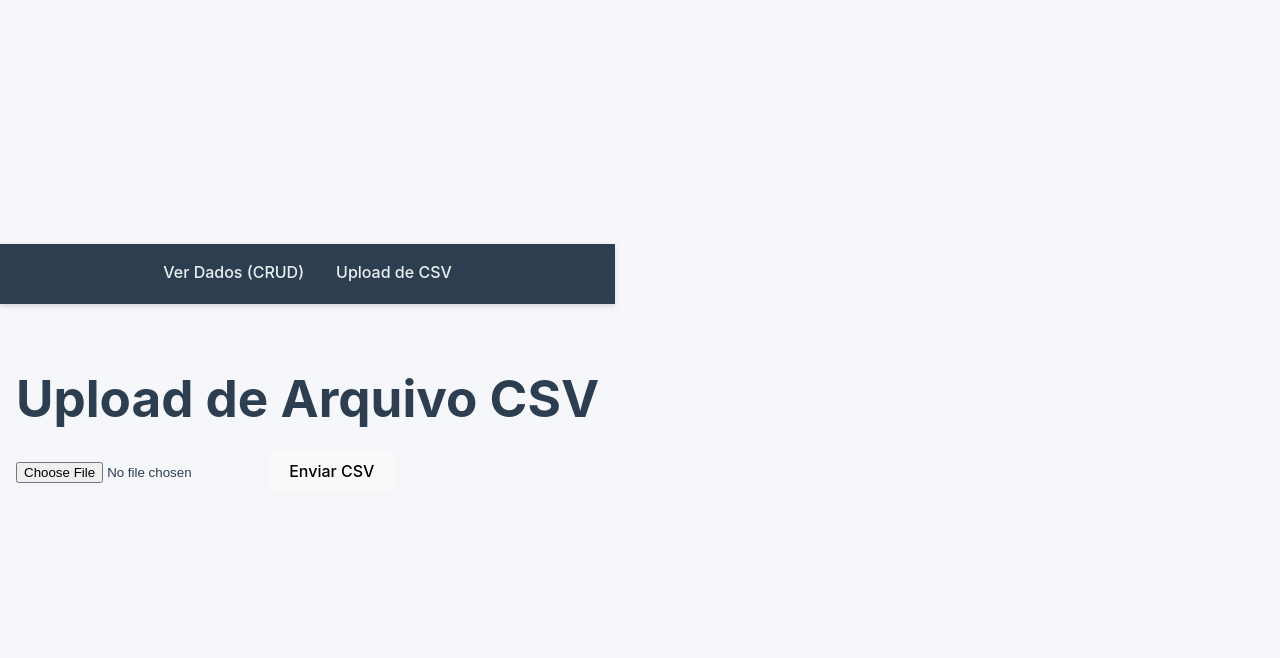
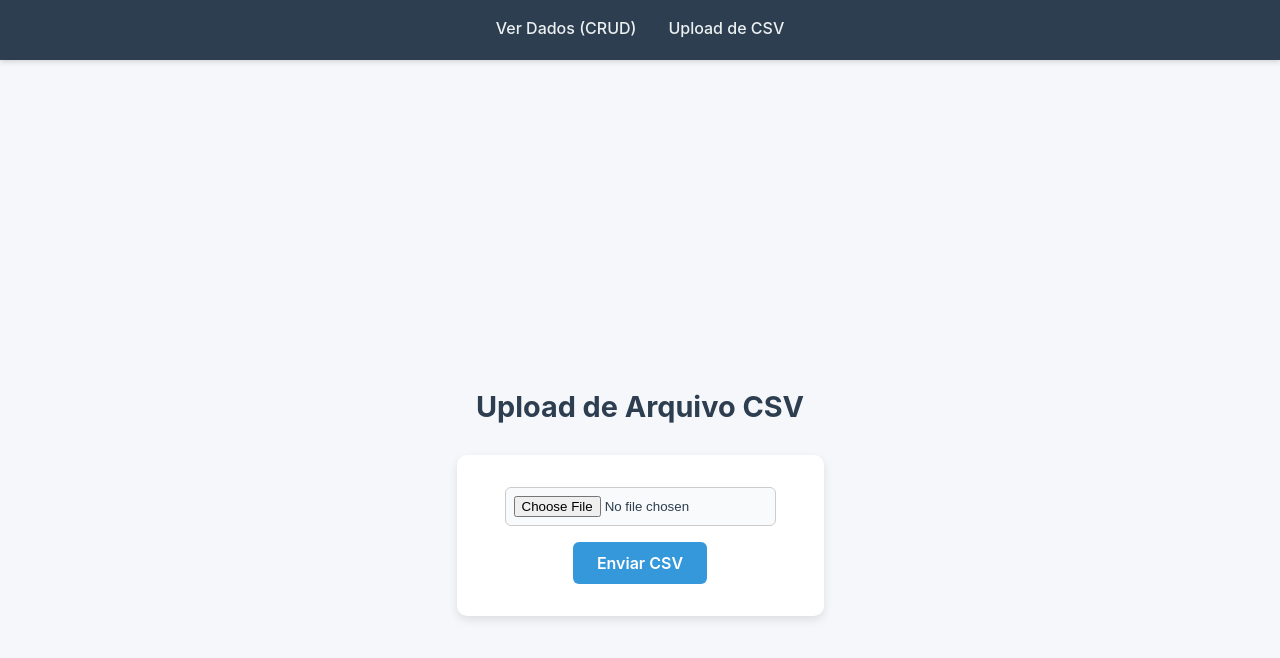
Before and after one commit to neo-Angelo/csv-parser-with-fullstack-crud, a React app in the folder frontend/: page /upload in a window 1280 px wide. Shown: the top 658 px of the page. Built offline with nearby package versions, Linux system fonts and the light colour scheme; the HTML template or start-up script is replaced by a standard one.

Commit message:
alteracoes no css
mudancas para melhora do aspecto visual da interface

```diff
--- a/frontend/src/App.css
+++ b/frontend/src/App.css
@@ -1,6 +1,4 @@
-/* ========================================= */
-/* Tema Global e Layout                      */
-/* ========================================= */
+
 :root {
   --header-height: 60px;
   --max-width: 1200px;
@@ -21,16 +19,25 @@ body, html, #root {
   color: var(--text-color);
 }
 
-/* ========================================= */
-/* Cabeçalho                                 */
-/* ========================================= */
+
 .app-header {
   background-color: var(--header-bg);
   height: var(--header-height);
   box-shadow: 0 2px 5px rgba(0, 0, 0, 0.15);
+
+
+  width: 100vw;
+  position: relative;
+  left: 0;
+  top: 0;
+
   display: flex;
   justify-content: center;
   align-items: center;
+
+  margin: 0;
+  padding: 0;
+  box-sizing: border-box;
 }
 
 .app-header nav {
@@ -52,9 +59,7 @@ body, html, #root {
   border-bottom-color: var(--hover-color);
 }
 
-/* ========================================= */
-/* Conteúdo Principal                        */
-/* ========================================= */
+
 .content-wrapper {
   padding: 2rem 1rem 4rem;
   display: flex;
@@ -63,7 +68,6 @@ body, html, #root {
 
 .container {
   width: 100%;
-  max-width: var(--max-width);
   background-color: var(--white);
   border-radius: 10px;
   padding: 2rem;
@@ -77,9 +81,7 @@ h1 {
   margin-bottom: 1.5rem;
 }
 
-/* ========================================= */
-/* Tabela CRUD                               */
-/* ========================================= */
+
 .table-wrapper {
   width: 100%;
   overflow-x: auto;
@@ -110,9 +112,7 @@ h1 {
   transition: background 0.2s ease;
 }
 
-/* ========================================= */
-/* Botões                                    */
-/* ========================================= */
+
 .crud-table td button {
   margin-right: 6px;
   padding: 6px 12px;
@@ -143,9 +143,7 @@ h1 {
   color: #fff;
 }
 
-/* ========================================= */
-/* Responsividade                            */
-/* ========================================= */
+
 @media (max-width: 768px) {
   .crud-table th, .crud-table td {
     font-size: 0.8rem;
@@ -161,10 +159,70 @@ h1 {
   }
 }
 
-/* ========================================= */
-/* Animações                                 */
-/* ========================================= */
+
 @keyframes fadeIn {
   from { opacity: 0; transform: translateY(10px); }
   to { opacity: 1; transform: translateY(0); }
 }
+
+
+
+.upload-container {
+  min-height: calc(100vh - var(--header-height)); /* ocupa a altura total menos o cabeçalho */
+  display: flex;
+  flex-direction: column;
+  justify-content: center;  /* centraliza verticalmente */
+  align-items: center;      /* centraliza horizontalmente */
+  text-align: center;
+  padding: 2rem;
+  background-color: var(--bg-color);
+}
+
+.upload-container h1 {
+  color: var(--header-bg);
+  margin-bottom: 2rem;
+  font-size: 1.8rem;
+}
+
+.upload-form {
+  display: flex;
+  flex-direction: column;
+  align-items: center;
+  gap: 1rem;
+  background-color: var(--white);
+  padding: 2rem 3rem;
+  border-radius: 10px;
+  box-shadow: 0 4px 10px rgba(0, 0, 0, 0.1);
+}
+
+.upload-form input[type="file"] {
+  padding: 0.5rem;
+  border: 1px solid #ccc;
+  border-radius: 6px;
+  background: #f9fafb;
+}
+
+.upload-form button {
+  padding: 0.7rem 1.5rem;
+  border: none;
+  border-radius: 6px;
+  background-color: #3498db;
+  color: white;
+  font-weight: 600;
+  cursor: pointer;
+  transition: all 0.2s ease;
+}
+
+.upload-form button:hover {
+  background-color: #2980b9;
+  transform: translateY(-1px);
+}
+
+.message {
+  margin-top: 1.5rem;
+  background-color: #ecf0f1;
+  padding: 0.8rem 1.2rem;
+  border-radius: 6px;
+  color: #2c3e50;
+  max-width: 400px;
+}
```
